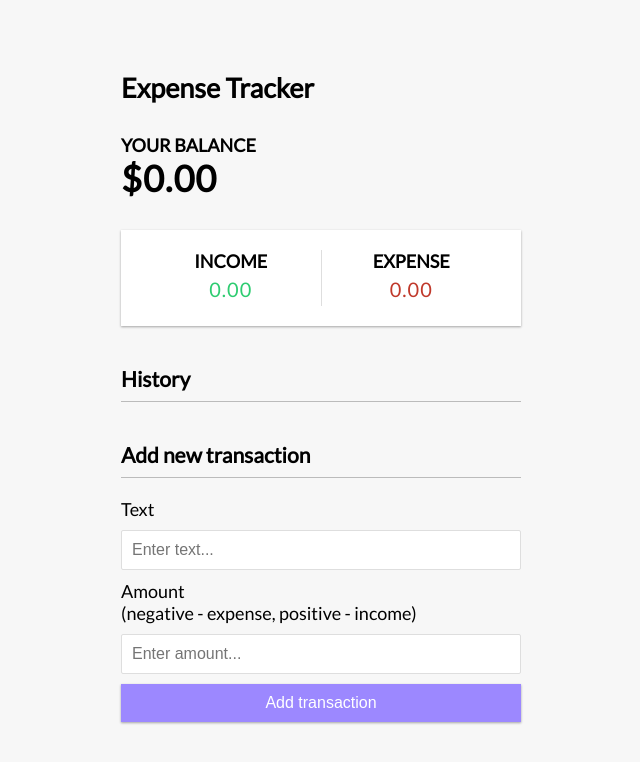
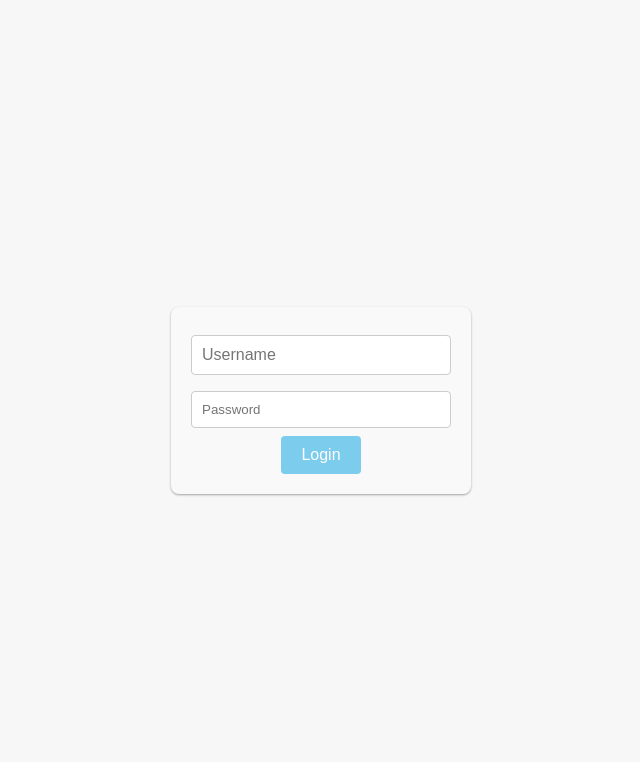
Before and after one commit to mohamedsharrif/Expenses-Tracker, a React (Create React App) app: page / in a window 1280 px wide. Shown: the top 762 px of the page, without its empty margins (319-959 px from the left). Built offline with nearby package versions, Linux system fonts and the light colour scheme.

Commit message:
Implemented login and logout functionality to allow users to authenticate into the system and securely log out when needed

```diff
--- a/src/App.css
+++ b/src/App.css
@@ -18,6 +18,79 @@ body {
   margin: 0;
   font-family: 'Lato', sans-serif;
   font-size: 18px;
+}
+
+.login-container {
+  background-color: #f9f9f9;
+  box-shadow: var(--box-shadow);
+  padding: 20px;
+  border-radius: 8px;
+  width: 300px;
+  margin: 20px auto;
+}
+
+.login-container form {
+  display: flex;
+  flex-direction: column;
+  align-items: center;
+}
+
+.login-container input[type="text"],
+.login-container input[type="password"] {
+  border: 1px solid #ccc;
+  border-radius: 4px;
+  padding: 10px;
+  margin: 8px 0;
+  width: 100%;
+
+}
+.login-container input:focus {
+  outline: none;
+  border-color: #7cccee;
+}
+
+.login-container button {
+  background-color: #7cccee;
+  color: white;
+  border: none;
+  padding: 10px 20px;
+  cursor: pointer;
+  font-size: 16px;
+  border-radius: 4px;
+  transition: background-color 0.3s ease;
+}
+
+.login-container button:hover {
+  background-color: #5aa4cc;
+}
+
+.header-container{
+  background-color: #fff;
+  box-shadow: var(--box-shadow);
+  padding: 20px;
+  display: flex;
+  justify-content: space-between;
+  align-items: center;
+  margin: 20px 0;
+}
+.header-container h3{
+  font-size: larger;
+  font-weight: bold;
+  color: #7cccee;
+}
+.header-container button {
+  background-color: #7cccee;
+  color: white;
+  border: none;
+  padding: 10px 20px;
+  cursor: pointer;
+  font-size: 16px;
+  border-radius: 5px;
+  transition: background-color 0.3s ease;
+}
+
+.header-container button:hover {
+  background-color: #5aa4cc;
 }
 
 .container {
--- a/src/App.js
+++ /dev/null
@@ -1,25 +0,0 @@
-import './App.css';
-import Header from './components/Header';
-import Balance from './components/Balance';
-import IncomeExpenses from './components/IncomeExpenses';
-import TransactionList from './components/TransactionList';
-import AddTransaction from './components/AddTransaction';
-
-import { GlobalaProvider } from './context/GlobalState';
-
-function App() {
-  return (
-    <GlobalaProvider>
-      <Header />
-      <div className='container'>
-        <Balance />
-        <IncomeExpenses />
-        <TransactionList />
-        <AddTransaction />
-
-      </div>
-    </GlobalaProvider>
-  );
-}
-
-export default App;
--- /dev/null
+++ b/src/App.jsx
@@ -0,0 +1,31 @@
+import "./App.css";
+import Header from "./components/Header";
+import Balance from "./components/Balance";
+import IncomeExpenses from "./components/IncomeExpenses";
+import TransactionList from "./components/TransactionList";
+import AddTransaction from "./components/AddTransaction";
+import { GlobalaProvider } from "./context/GlobalState";
+import { useEffect, useState } from "react";
+import Login from "./components/Login";
+
+function App() {
+  const [user, setUser] = useState('');
+  const [pass, setPass] = useState("");
+  useEffect(() => {
+    document.title = user ? `${user}'s  feed'` : "Please Login";
+  }, [user, pass]);
+  if (!user) return <Login setUser={setUser} setPass={setPass} />
+  return (
+    <GlobalaProvider>
+      <Header user={user}/>
+      <div className="container">
+        <Balance />
+        <IncomeExpenses />
+        <TransactionList />
+        <AddTransaction />
+      </div>
+    </GlobalaProvider>
+  );
+}
+
+export default App;
--- a/src/components/AddTransaction.jsx
+++ b/src/components/AddTransaction.jsx
@@ -15,8 +15,14 @@ const AddTransaction = () => {
       text,
       amount: +amount
     }
-    addTransaction(newTransaction)
+
+    addTransaction(newTransaction);
+    setText("");
+    setAmount("");
+
+
   }
+
   return (
     <div>
       {" "}
@@ -35,7 +41,9 @@ const AddTransaction = () => {
         </div>
         <button className="btn">Add transaction</button>
       </form>
+
     </div>
+
   );
 };
 
--- a/src/components/Balance.jsx
+++ b/src/components/Balance.jsx
@@ -10,7 +10,7 @@ const Balance = () => {
 
       <div className="container">
       <h4>Your Balance</h4>
-      <h1>${total}</h1>
+      <h1>€{total}</h1>
 
 
     </div>
--- a/src/components/Header.jsx
+++ b/src/components/Header.jsx
@@ -1,9 +1,14 @@
 import React from 'react'
 
-const Header = () => {
+const Header = ({user}) => {
   return (
-    <div>
+    <div className='header-container'>
+      <form>
       <h2>Expense Tracker</h2>
+      <h3>Wellcome Again {user}!</h3>
+      <button>Logout</button>
+      </form>
+
     </div>
   )
 }
--- /dev/null
+++ b/src/components/Login.jsx
@@ -0,0 +1,63 @@
+// import React, { useState } from 'react'
+
+// const Login = ({setUser,setPass}) => {
+//     const [username, setUsername] = useState('');
+//     const [password, setPassword] = useState('')
+// function handleSubmit(event){
+//     event.preventDefault();
+//     setUser(username);
+//     setPass(password);
+//     console.log(username);
+// }
+//   return (
+//     <div className='login-contaner'>
+//       <form onSubmit={handleSubmit}>
+//         <input className='username' type="text" placeholder='Username'
+//         onChange={(e)=> setUsername(e.target.value)}
+//         />
+//         <input className='password' type="text" placeholder='password'
+//         onChange={(e)=> setPassword(e.target.value)}
+//         />
+//         <button type='submit'>Login</button>
+//       </form>
+//     </div>
+//   )
+// }
+
+// export default Login
+// React Component
+import React, { useState } from 'react';
+
+const Login = ({ setUser, setPass }) => {
+  const [username, setUsername] = useState('');
+  const [password, setPassword] = useState('');
+
+  function handleSubmit(event) {
+    event.preventDefault();
+    setUser(username);
+    setPass(password);
+    console.log(username);
+  }
+
+  return (
+    <div className='login-container'>
+      <form onSubmit={handleSubmit}>
+        <input
+          type="text"
+          placeholder='Username'
+          value={username}
+          onChange={(e) => setUsername(e.target.value)}
+        />
+        <input
+          type="password"
+          placeholder='Password'
+          value={password}
+          onChange={(e) => setPassword(e.target.value)}
+        />
+        <button type='submit'>Login</button>
+      </form>
+    </div>
+  );
+};
+
+export default Login;
--- a/src/components/Transaction.jsx
+++ b/src/components/Transaction.jsx
@@ -8,7 +8,7 @@ const Transaction = ({transaction}) => {
   return (
 
       <li className={transaction.amount < 0 ? 'minus' : 'plus'}>
-        {transaction.text} <span>{sign}${Math.abs(transaction.amount)}</span>
+        {transaction.text} <span>{sign}€{Math.abs(transaction.amount)}</span>
         <button onClick={()=> deleteTransaction(transaction.id)} className="delete-btn">x</button>
       </li>
 
```
